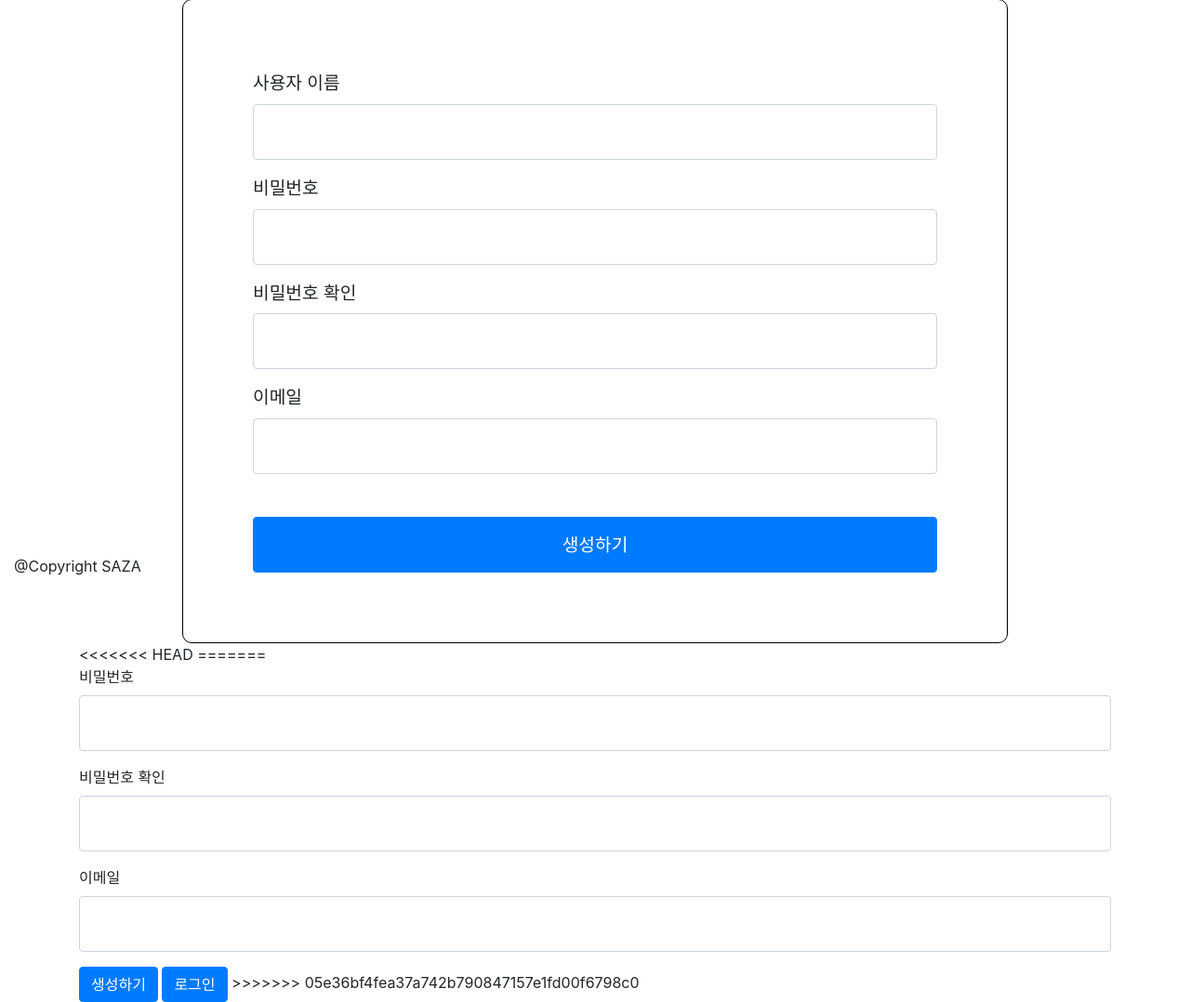
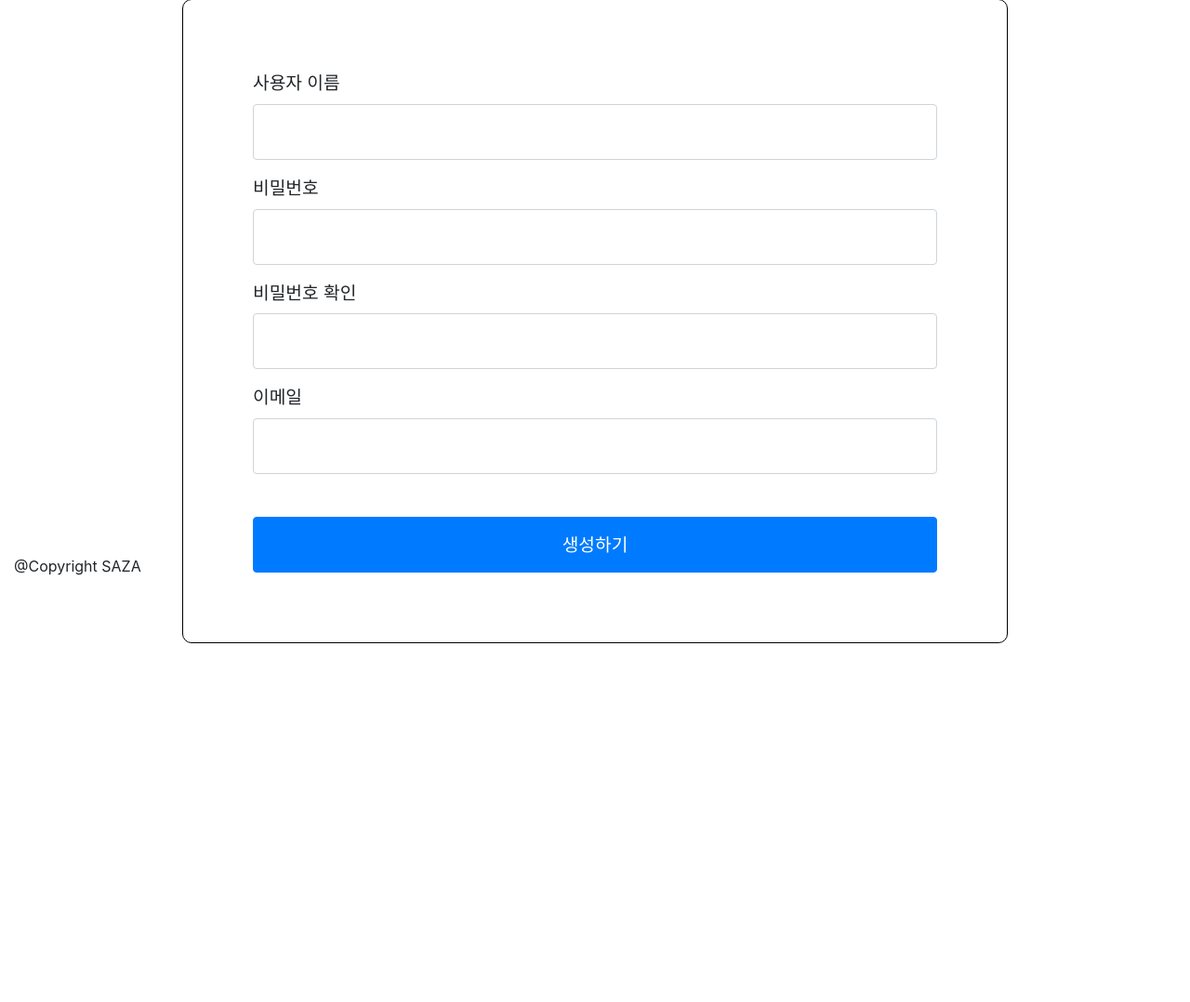
Before and after one commit to 2022-GDSC-Sangmyung-Hackathon/03_SAZA, a Django app: page /accounts/signup/ in a window 1280 px wide. Shown: the part 163-1241 px from the top of the page at 93% size. After the commit the page ends 855 px from the top, so only its background shows below. Run offline with Django 4.2, Linux system fonts and the light colour scheme; some libraries are stand-ins or nearby versions.

Commit message:
signup 오류수정

```diff
--- a/templates/accounts/signup.html
+++ b/templates/accounts/signup.html
@@ -36,26 +36,6 @@
             </div>
             <button id = "signup_create_btn" type="submit" class="btn btn-primary">생성하기</button>
         </div>
-<<<<<<< HEAD
-=======
-        <div class="mb-3">
-            <label for="password1">비밀번호</label>
-            <input type="password" class="form-control" name="password1" id="password1"
-                   value="{{ form.password1.value|default_if_none:'' }}">
-        </div>
-        <div class="mb-3">
-            <label for="password2">비밀번호 확인</label>
-            <input type="password" class="form-control" name="password2" id="password2"
-                   value="{{ form.password2.value|default_if_none:'' }}">
-        </div>
-        <div class="mb-3">
-            <label for="email">이메일</label>
-            <input type="text" class="form-control" name="email" id="email"
-                   value="{{ form.email.value|default_if_none:'' }}">
-        </div>
-        <button type="submit" class="btn btn-primary">생성하기</button>
-        <button type="button" class="btn btn-primary" onclick="location.href='/accounts/login/'">로그인</button>
->>>>>>> 05e36bf4fea37a742b790847157e1fd00f6798c0
     </form>
 </div>
 {% endblock %}
```
